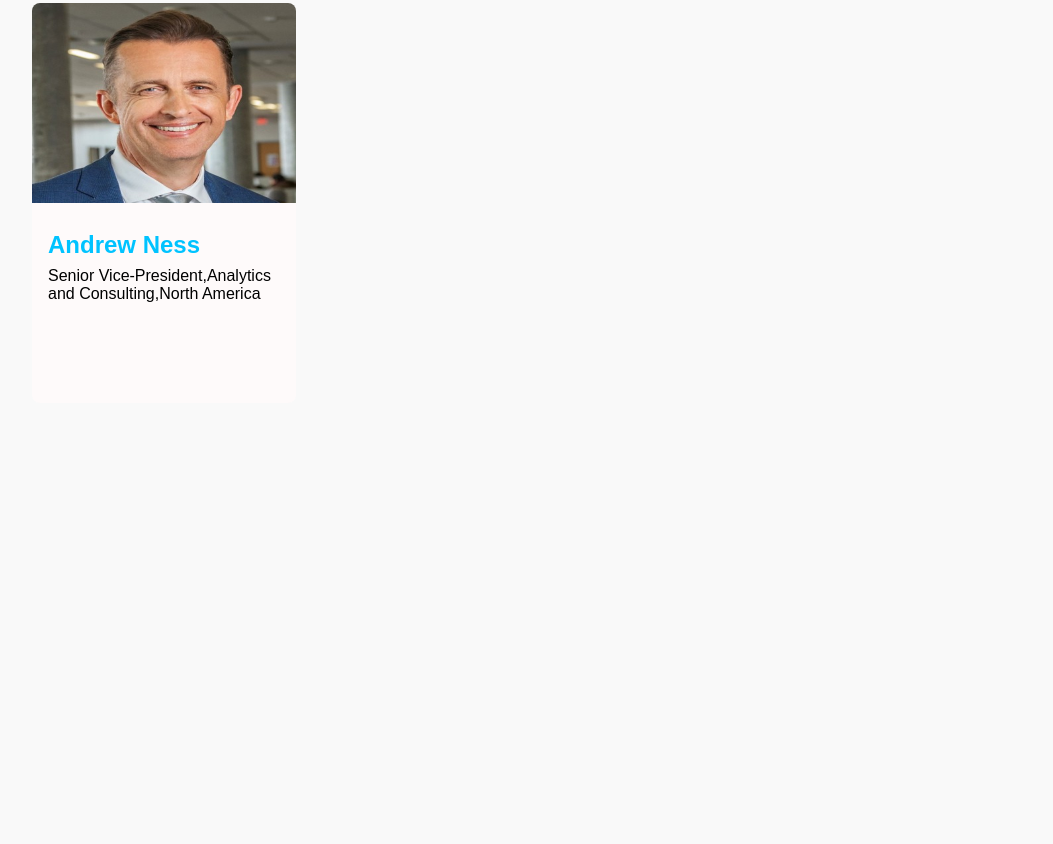
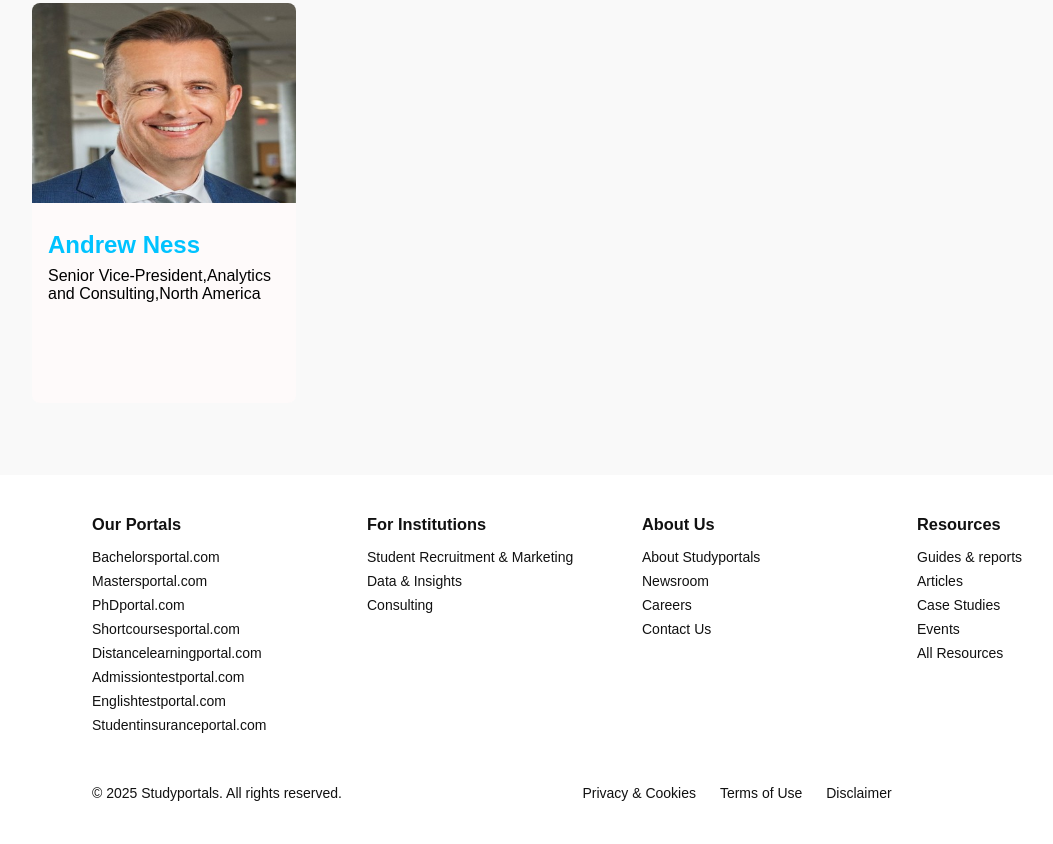
Before and after one commit to TalabReach/ProjectWeb2025, a plain HTML site: page pages/teameber.html in a window 1280 px wide. Shown: the part 7263-8107 px from the top of the page, without its empty margins (8-1061 px from the left). Before the commit the page ends 7698 px from the top, so only its background shows below. Drawn offline with nearby package versions, Linux system fonts and the light colour scheme.

Commit message:
feat: add new

```diff
--- a/pages/teameber.html
+++ b/pages/teameber.html
@@ -306,12 +306,61 @@
                 </nav>
             </div>
         </div>
+    </main>
+    <footer class="footer">
+        <div class="footer-columns">
+            <div class="footer-column">
+                <h3>Our Portals</h3>
+                <a href="#">Bachelorsportal.com</a>
+                <a href="#">Mastersportal.com</a>
+                <a href="#">PhDportal.com</a>
+                <a href="#">Shortcoursesportal.com</a>
+                <a href="#">Distancelearningportal.com</a>
+                <a href="#">Admissiontestportal.com</a>
+                <a href="#">Englishtestportal.com</a>
+                <a href="#">Studentinsuranceportal.com</a>
+            </div>
 
+            <div class="footer-column">
+                <h3>For Institutions</h3>
+                <a href="#">Student Recruitment & Marketing</a>
+                <a href="#">Data & Insights</a>
+                <a href="#">Consulting</a>
+            </div>
 
+            <div class="footer-column">
+                <h3>About Us</h3>
+                <a href="#">About Studyportals</a>
+                <a href="#">Newsroom</a>
+                <a href="#">Careers</a>
+                <a href="#">Contact Us</a>
+            </div>
 
+            <div class="footer-column">
+                <h3>Resources</h3>
+                <a href="#">Guides & reports</a>
+                <a href="#">Articles</a>
+                <a href="#">Case Studies</a>
+                <a href="#">Events</a>
+                <a href="#">All Resources</a>
+            </div>
+        </div>
 
-
-    </main>
+        <div class="footer-bottom">
+            <p>© 2025 Studyportals. All rights reserved.</p>
+            <div class="links">
+                <a href="#">Privacy & Cookies</a>
+                <a href="#">Terms of Use</a>
+                <a href="#">Disclaimer</a>
+            </div>
+            <div class="social-icons">
+                <a href="#" aria-label="Facebook"><i class="fab fa-facebook-f"></i></a>
+                <a href="#" aria-label="TikTok"><i class="fab fa-tiktok"></i></a>
+                <a href="#" aria-label="Instagram"><i class="fab fa-instagram"></i></a>
+                <a href="#" aria-label="LinkedIn"><i class="fab fa-linkedin-in"></i></a>
+            </div>
+        </div>
+    </footer>
 
 
 </body>
--- a/style/teameber.css
+++ b/style/teameber.css
@@ -152,3 +152,85 @@
       width: 100%;
       height: 200px;
      }
+
+     .footer {
+    width: 100%;
+    padding: 40px 100px;
+    margin-top: 40px;
+    background-color: #fff; /* White background */
+    color: #111; /* Dark text color */
+    font-size: 14px;
+  }
+
+  /* Container for the columns, using flexbox for layout */
+  .footer-columns {
+    display: flex;
+    justify-content: space-between;
+    flex-wrap: wrap; /* Wrap columns on smaller screens */
+  }
+
+  /* Individual footer column styling */
+  .footer-column {
+    flex: 1; /* Grow equally */
+    min-width: 180px; /* Minimum width for each column */
+    margin-right: 20px; /* Space between columns */
+  }
+
+  /* Remove right margin for the last column */
+  .footer-column:last-child {
+    margin-right: 0;
+  }
+
+  /* Column heading style */
+  .footer-column h3 {
+    font-weight: bold;
+    margin-bottom: 15px;
+  }
+
+  /* Links inside each column */
+  .footer-column a {
+    display: block; /* Each link on its own line */
+    color: #111; /* Link color */
+    text-decoration: none; /* Remove underline */
+    margin-bottom: 8px; /* Spacing between links */
+    font-weight: normal;
+  }
+
+  /* Hover effect on links */
+  .footer-column a:hover {
+    text-decoration: underline;
+  }
+
+  /* Bottom section of footer with copyright, extra links and social icons */
+  .footer-bottom {
+    margin-top: 40px;
+    display: flex;
+    justify-content: space-between;
+    align-items: center;
+    flex-wrap: wrap; /* Wrap on smaller screens */
+  }
+
+  /* Copyright text */
+  .footer-bottom p {
+    margin: 0;
+  }
+
+  /* Container for privacy, terms, disclaimer links */
+  .footer-bottom .links a {
+    margin-left: 20px; /* Space between these links */
+    color: #111;
+    text-decoration: none;
+  }
+
+  /* Hover effect for bottom links */
+  .footer-bottom .links a:hover {
+    text-decoration: underline;
+  }
+
+  /* Social media icons container */
+  .social-icons a {
+    margin-left: 15px;
+    color: #111;
+    font-size: 20px;
+    text-decoration: none;
+  }
```
